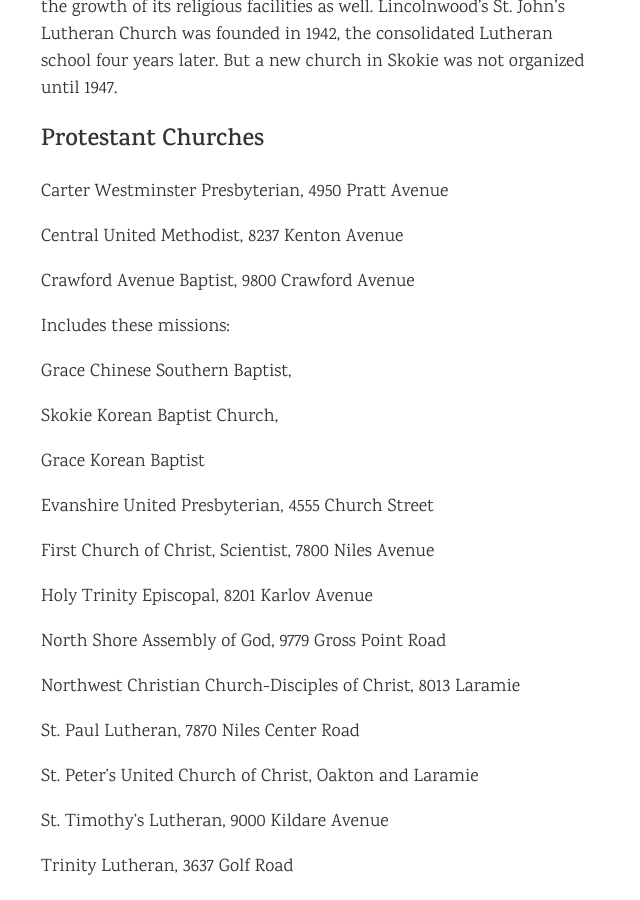
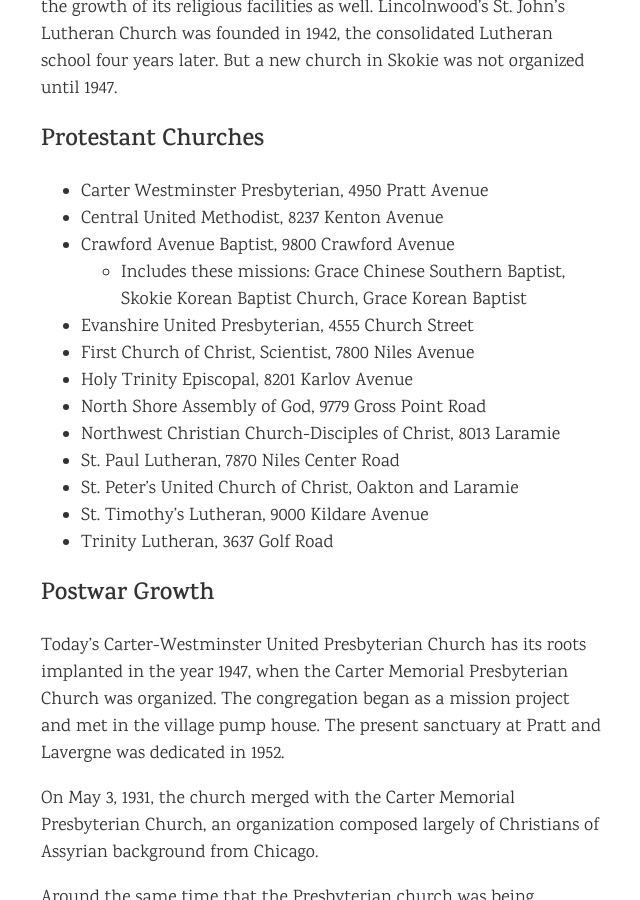
Before and after one commit to skokielibrary/skokiecentennial, a Jekyll site: the page built from _chapters/8.markdown, in a window 1280 px wide and 900 px high, scrolled down 6472 px. Shown: the whole window, without its empty margins (319-959 px from the left). Built offline with Jekyll 4.4.1, drawn with Linux system fonts in a browser that asks for light colours.

```diff
--- a/_chapters/8.markdown
+++ b/_chapters/8.markdown
@@ -90,37 +90,19 @@ Although three new churches were organized around 1930, the years of the Depress
 
 ## Protestant Churches
 
-Carter Westminster Presbyterian, 4950 Pratt Avenue
-
-Central United Methodist, 8237 Kenton Avenue
-
-Crawford Avenue Baptist, 9800 Crawford Avenue
-
-Includes these missions:
-
-Grace Chinese Southern Baptist,
-
-Skokie Korean Baptist Church,
-
-Grace Korean Baptist
-
-Evanshire United Presbyterian, 4555 Church Street
-
-First Church of Christ, Scientist, 7800 Niles Avenue
-
-Holy Trinity Episcopal, 8201 Karlov Avenue
-
-North Shore Assembly of God, 9779 Gross Point Road
-
-Northwest Christian Church-Disciples of Christ, 8013 Laramie
-
-St. Paul Lutheran, 7870 Niles Center Road
-
-St. Peter’s United Church of Christ, Oakton and Laramie
-
-St. Timothy’s Lutheran, 9000 Kildare Avenue
-
-Trinity Lutheran, 3637 Golf Road
+- Carter Westminster Presbyterian, 4950 Pratt Avenue
+- Central United Methodist, 8237 Kenton Avenue
+- Crawford Avenue Baptist, 9800 Crawford Avenue
+  - Includes these missions: Grace Chinese Southern Baptist, Skokie Korean Baptist Church, Grace Korean Baptist
+- Evanshire United Presbyterian, 4555 Church Street
+- First Church of Christ, Scientist, 7800 Niles Avenue
+- Holy Trinity Episcopal, 8201 Karlov Avenue
+- North Shore Assembly of God, 9779 Gross Point Road
+- Northwest Christian Church-Disciples of Christ, 8013 Laramie
+- St. Paul Lutheran, 7870 Niles Center Road
+- St. Peter’s United Church of Christ, Oakton and Laramie
+- St. Timothy’s Lutheran, 9000 Kildare Avenue
+- Trinity Lutheran, 3637 Golf Road
 
 ## Postwar Growth
 
@@ -138,11 +120,9 @@ Also in 1951, Reverend Francis J. Trainer oversaw the establishment of St. Lambe
 
 ## Roman Catholic Churches
 
-St. Joan of Arc, 9248 Lawndale Avenue
-
-St. Lambert’s, 8148 Karlov
-
-St. Peter’s, 8116 Niles Center Road
+- St. Joan of Arc, 9248 Lawndale Avenue
+- St. Lambert’s, 8148 Karlov
+- St. Peter’s, 8116 Niles Center Road
 
 In 1951, the same year that St. Joan of Arc and St. Lambert parishes were created, another Lutheran church, named in honor of St. Timothy’s, was also established in the village. Lutherans had always enjoyed an important role in the history of Niles Township. The first Protestant church in Niles Centre, of course, had been St. Peter’s German Evangelical Lutheran Church, which had been organized in 1867. Even older is St. John’s Lutheran Church in neighboring Niles, which was established back in 1850 and stands as the oldest of all churches in the township.
 
```
